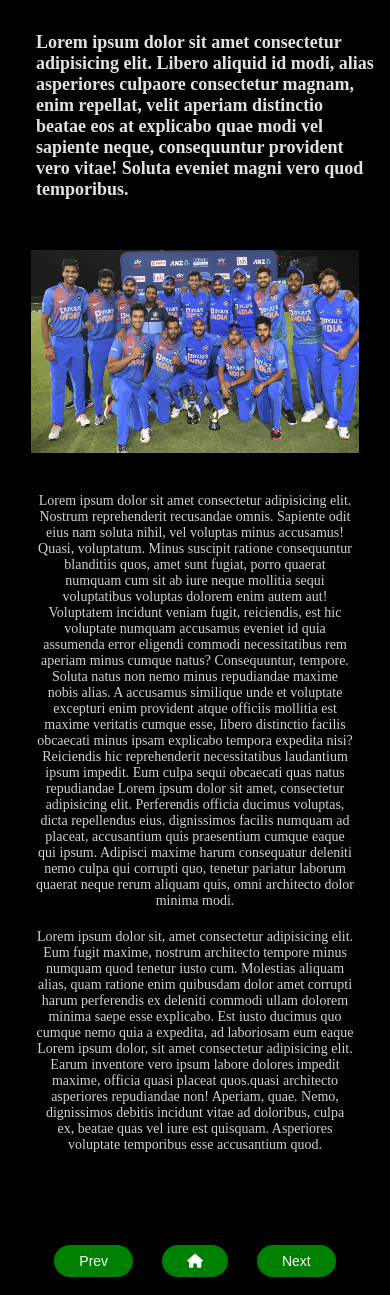
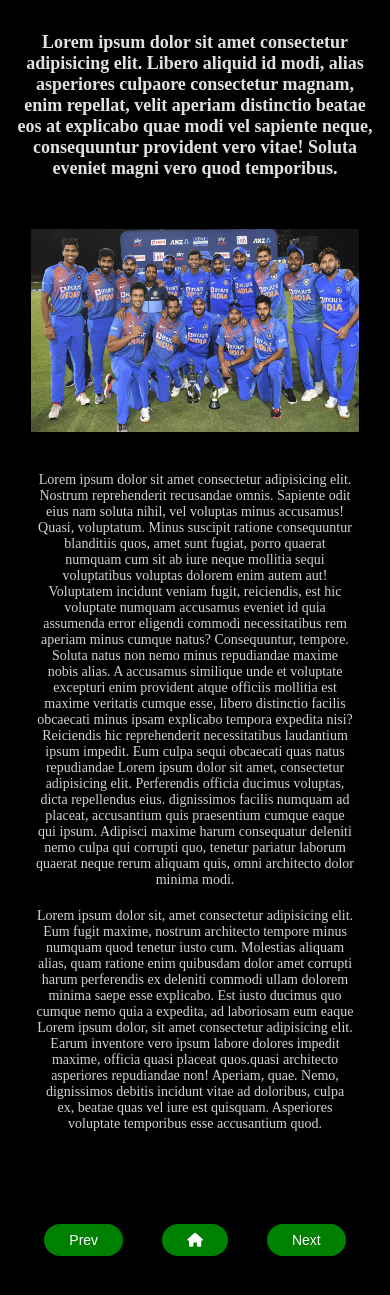
Before and after one commit to TanmayKarmakar7/News_UI_Webpage, a plain HTML site: page news1.html in a window 390 px wide. Shown: the part 59-1354 px from the top of the page. After the commit the page ends 1333 px from the top, so only its background shows below. Drawn offline with Linux system fonts and the light colour scheme.

Commit message:
some media query added

```diff
--- a/news.css
+++ b/news.css
@@ -63,7 +63,7 @@ body{
     display: flex;
     justify-content: center;
     align-items: center;
-    gap: 25px;
+    gap: 35px;
     padding-top: 20px;
 }
 .return-btn button{
@@ -78,6 +78,9 @@ body{
 
 /* media query */
 @media screen and (width < 1080px) {
+    .headline{
+        padding-left: 0px;
+    }
     .headline h1{
         font-size: 18px;
     }
@@ -114,6 +117,7 @@ body{
     }
     .headline h1{
         font-size: 18px;
+        text-align: center;
     }
     .news-photo img{
         width: 84vw;
--- a/style.css
+++ b/style.css
@@ -47,6 +47,17 @@ a{
     justify-content: center;
     gap: 1.5rem;
     grid-template-columns: repeat(auto-fit,minmax(260px,375px));
+}
+@media screen and (width < 500px) {
+    .header-title{
+        font-size: 1.8rem;
+    }
+    .header-container img{
+        height: 35px;
+    }
+    .headline h1{
+        font-size: 18px;
+    }
 }
 @media (max-width:345px){
     .box-container{
```
